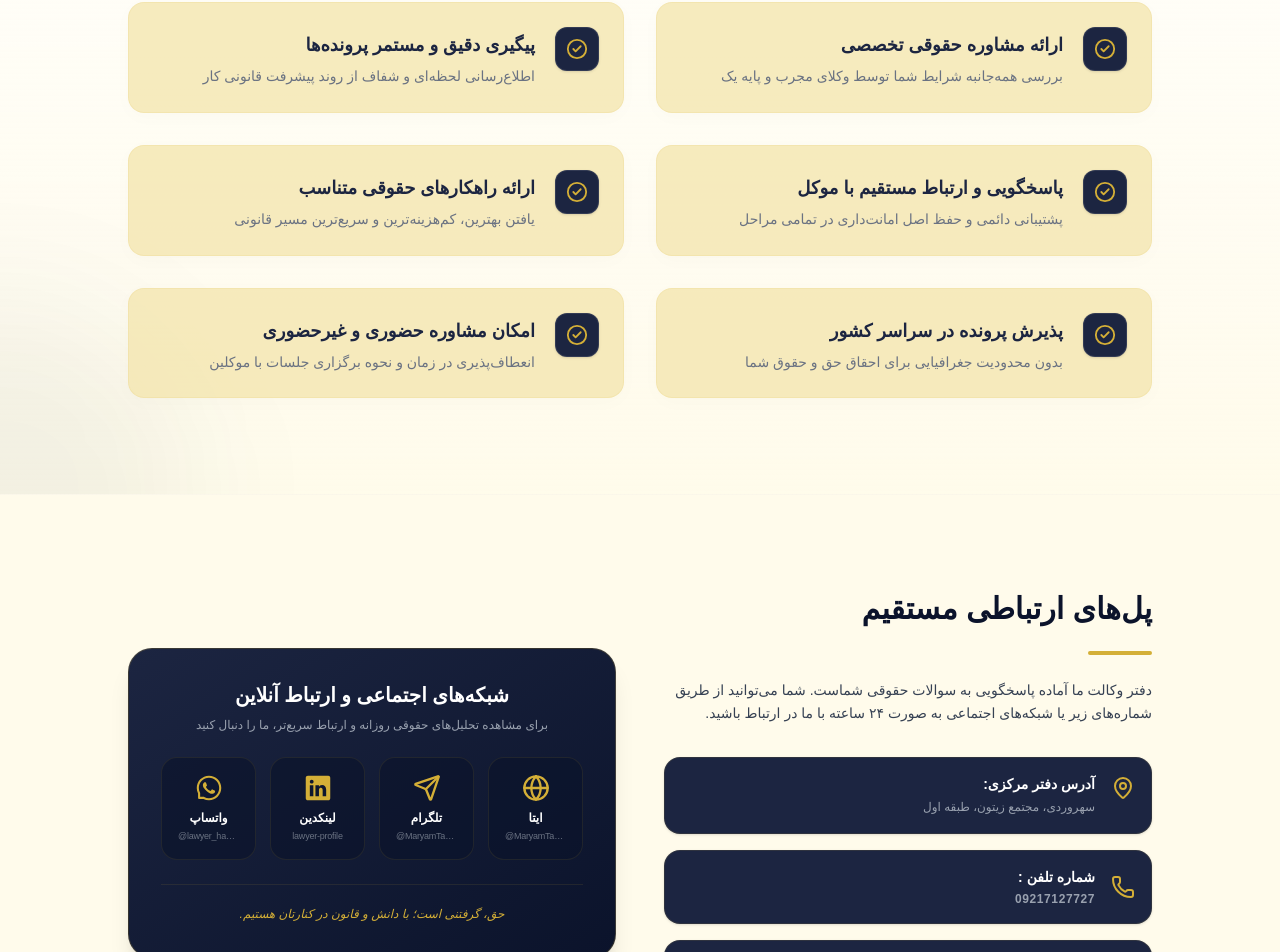
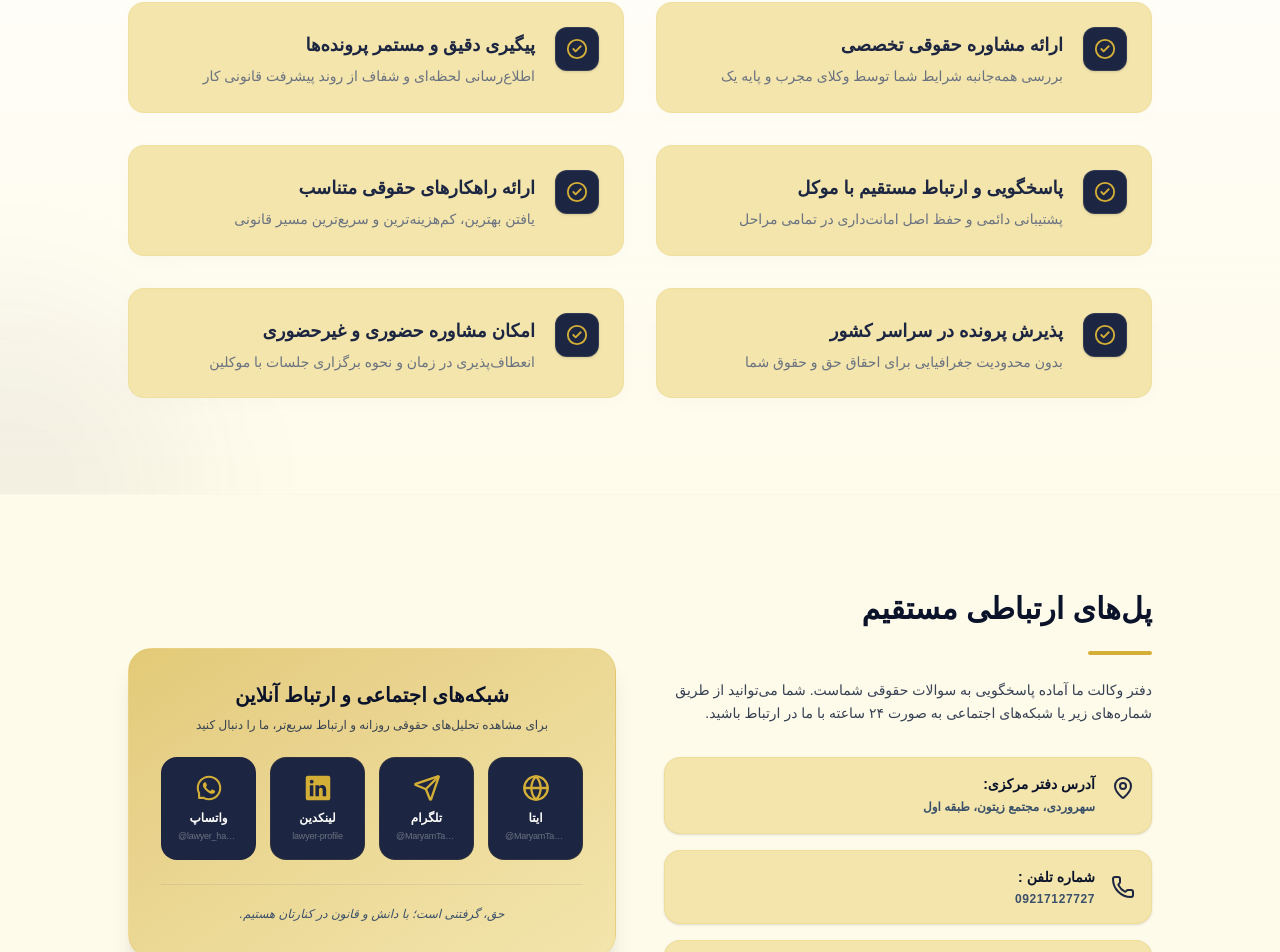
Before and after one commit to zahratec50/lawyer, a Next.js app: page / in a window 1280 px wide. Shown: the part 1848-2800 px from the top of the page. Built offline with nearby package versions, Linux system fonts and the light colour scheme; a web font is replaced by a local one.

Commit message:
change some styles

```diff
--- a/app/page.tsx
+++ b/app/page.tsx
@@ -24,7 +24,7 @@ export default function LawyerLanding() {
       {/* فوتر ساده و شیک */}
       <footer className="bg-luxury-dark border-t border-luxury-gold/5 py-8 text-center text-xs text-gray-500">
         <p>
-          تمامی حقوق مادی و معنوی این وب‌سایت متعلق به دفتر وکالت فوق می‌باشد.
+          تمامی حقوق مادی و معنوی این وب‌سایت متعلق به دفتر وکالت فوق می‌باشد.Ⓒ 2026
         </p>
       </footer>
     </div>
--- a/components/index/Contact.tsx
+++ b/components/index/Contact.tsx
@@ -25,24 +25,26 @@ export default function Contact() {
             </p>
 
             <div className="space-y-4 pt-2">
-              <div className="flex items-start gap-4 p-4 rounded-[16px] bg-luxury-navy border border-luxury-gold/10 shadow-sm">
-                <MapPin className="w-6 h-6 text-luxury-gold shrink-0 mt-0.5" />
+              <div className="flex items-start gap-4 p-4 rounded-[16px] bg-luxury-goldLight border border-luxury-gold/15 shadow-sm">
+                <MapPin className="w-6 h-6 text-luxury-navy shrink-0 mt-0.5" />
                 <div>
-                  <h4 className="text-white font-bold text-sm">
+                  <h4 className="text-luxury-dark font-bold text-sm">
                     آدرس دفتر مرکزی:
                   </h4>
-                  <p className="text-gray-400 text-xs mt-1 leading-relaxed">
+                  <p className="text-luxury-blue font-bold text-xs mt-1 leading-relaxed">
                     سهروردی، مجتمع زیتون، طبقه اول
                   </p>
                 </div>
               </div>
 
-              <div className="flex items-center gap-4 p-4 rounded-[16px] bg-luxury-navy border border-luxury-gold/10 shadow-sm">
-                <Phone className="w-6 h-6 text-luxury-gold shrink-0" />
+              <div className="flex items-center gap-4 p-4 rounded-[16px] bg-luxury-goldLight border border-luxury-gold/15 shadow-sm">
+                <Phone className="w-6 h-6 text-luxury-navy shrink-0" />
                 <div>
-                  <h4 className="text-white font-bold text-sm">شماره تلفن :</h4>
+                  <h4 className="text-luxury-dark font-bold text-sm">
+                    شماره تلفن :
+                  </h4>
                   <p
-                    className="text-gray-400 text-xs mt-1 font-semibold tracking-wider"
+                    className="text-luxury-blue text-xs mt-1 font-semibold tracking-wider"
                     dir="ltr"
                   >
                     09217127727
@@ -50,13 +52,18 @@ export default function Contact() {
                 </div>
               </div>
 
-              <div className="flex items-center gap-4 p-4 rounded-[16px] bg-luxury-navy border border-luxury-gold/10 shadow-sm">
-                <Mail className="w-6 h-6 text-luxury-gold shrink-0" />
+              <div className="flex items-center gap-4 p-4 rounded-[16px] bg-luxury-goldLight border border-luxury-gold/15 shadow-sm">
+
+                  <Mail className="w-6 h-6 text-luxury-navy shrink-0" />
+
                 <div>
-                  <h4 className="text-white font-bold text-sm">
+                  <h4 className="text-luxury-dark font-bold text-sm">
                     پست الکترونیک:
                   </h4>
-                  <p className="text-gray-400 text-xs mt-1" dir="ltr">
+                  <p
+                    className="text-luxury-blue font-medium text-xs mt-1"
+                    dir="ltr"
+                  >
                     maryamtaheri1475@gmail.com
                   </p>
                 </div>
@@ -65,12 +72,12 @@ export default function Contact() {
           </div>
 
           {/* شبکه‌های اجتماعی لوکس - اصلاح ساختار گرید برای موبایل */}
-          <div className="lg:col-span-6 bg-gradient-to-br from-luxury-navy to-luxury-dark p-6 sm:p-8 rounded-[24px] border border-luxury-gold/20 shadow-xl space-y-6">
+          <div className="lg:col-span-6 bg-gradient-to-br from-luxury-gold/65 to-luxury-goldLight p-6 sm:p-8 rounded-[24px] border border-luxury-gold/20 shadow-xl space-y-6">
             <div className="text-center space-y-2">
-              <h3 className="text-xl font-bold text-white">
+              <h3 className="text-xl font-bold text-luxury-dark">
                 شبکه‌های اجتماعی و ارتباط آنلاین
               </h3>
-              <p className="text-gray-400 text-xs px-4">
+              <p className="text-gray-700 text-xs px-4">
                 برای مشاهده تحلیل‌های حقوقی روزانه و ارتباط سریع‌تر، ما را دنبال
                 کنید
               </p>
@@ -83,7 +90,7 @@ export default function Contact() {
                 href="https://wa.me/message/LKIGZ6PEI7EZP1"
                 target="_blank"
                 rel="noopener noreferrer"
-                className="flex flex-col items-center justify-center p-4 rounded-[16px] bg-luxury-dark/60 border border-luxury-gold/10 hover:border-luxury-gold transition-all duration-300 group text-center"
+                className="flex flex-col items-center justify-center p-4 rounded-[16px] bg-luxury-navy border border-luxury-navy/10 hover:border-luxury-gold transition-all duration-300 group text-center"
               >
                 <AiOutlineWhatsApp className="w-7 h-7 text-luxury-gold mb-2 group-hover:scale-110 transition-transform" />
                 <span className="text-white text-xs font-semibold">واتساپ</span>
@@ -97,7 +104,7 @@ export default function Contact() {
                 href="https://www.linkedin.com/in/maryam-taheri-6a1930266"
                 target="_blank"
                 rel="noopener noreferrer"
-                className="flex flex-col items-center justify-center p-4 rounded-[16px] bg-luxury-dark/60 border border-luxury-gold/10 hover:border-luxury-gold transition-all duration-300 group text-center"
+                className="flex flex-col items-center justify-center p-4 rounded-[16px] bg-luxury-navy border border-luxury-gold/10 hover:border-luxury-gold transition-all duration-300 group text-center"
               >
                 <IoLogoLinkedin className="w-7 h-7 text-luxury-gold mb-2 group-hover:scale-110 transition-transform" />
                 <span className="text-white text-xs font-semibold">
@@ -113,7 +120,7 @@ export default function Contact() {
                 href="https://t.me/LawyerMaryamTaheri"
                 target="_blank"
                 rel="noopener noreferrer"
-                className="flex flex-col items-center justify-center p-4 rounded-[16px] bg-luxury-dark/60 border border-luxury-gold/10 hover:border-luxury-gold transition-all duration-300 group text-center"
+                className="flex flex-col items-center justify-center p-4 rounded-[16px] bg-luxury-navy border border-luxury-gold/10 hover:border-luxury-gold transition-all duration-300 group text-center"
               >
                 <Send className="w-7 h-7 text-luxury-gold mb-2 group-hover:scale-110 transition-transform" />
                 <span className="text-white text-xs font-semibold">تلگرام</span>
@@ -127,7 +134,7 @@ export default function Contact() {
                 href="https://t.me/LawyerMaryamTaheri"
                 target="_blank"
                 rel="noopener noreferrer"
-                className="flex flex-col items-center justify-center p-4 rounded-[16px] bg-luxury-dark/60 border border-luxury-gold/10 hover:border-luxury-gold transition-all duration-300 group text-center"
+                className="flex flex-col items-center justify-center p-4 rounded-[16px] bg-luxury-navy border border-luxury-gold/10 hover:border-luxury-gold transition-all duration-300 group text-center"
               >
                 <Globe className="w-7 h-7 text-luxury-gold mb-2 group-hover:scale-110 transition-transform" />
                 <span className="text-white text-xs font-semibold">ایتا</span>
@@ -137,8 +144,8 @@ export default function Contact() {
               </a>
             </div>
 
-            <div className="pt-4 border-t border-luxury-gold/10 text-center">
-              <span className="text-xs text-luxury-gold italic font-medium">
+            <div className="pt-4 border-t border-luxury-blue/10 text-center">
+              <span className="text-xs text-luxury-blue italic font-medium">
                 حق، گرفتنی است؛ با دانش و قانون در کنارتان هستیم.
               </span>
             </div>
--- a/components/index/Expertise.tsx
+++ b/components/index/Expertise.tsx
@@ -54,7 +54,7 @@ export default function Expertise() {
           {areas.map((item, index) => (
             <div
               key={index}
-              className={`group relative bg-luxury-goldLight/75 rounded-[20px] p-6 md:p-8 shadow-[0_4px_20px_rgb(0,0,0,0.04)] hover:shadow-[0_10px_40px_rgba(212,175,55,0.12)] transition-all duration-500 hover:-translate-y-2 border border-transparent hover:border-luxury-gold/20 flex flex-col h-full mt-6 md:mt-0 ${
+              className={`group relative bg-luxury-goldLight rounded-[20px] p-6 md:p-8 shadow-[0_4px_20px_rgb(0,0,0,0.04)] hover:shadow-[0_10px_40px_rgba(212,175,55,0.12)] transition-all duration-500 hover:-translate-y-2 border border-transparent hover:border-luxury-gold/20 flex flex-col h-full mt-6 md:mt-0 ${
                 index === 1 ? "md:translate-y-8" : ""
               }`}
             >
--- a/components/index/Hero.tsx
+++ b/components/index/Hero.tsx
@@ -24,7 +24,7 @@ export default function Hero() {
                 className="object-cover grayscale group-hover:grayscale-0 hover:grayscale-0 transition-all duration-700 scale-105 group-hover:scale-100"
               />
             </div>
-            <div className="absolute bottom-6 -right-4 z-20 bg-luxury-navy/95 backdrop-blur-sm border border-luxury-gold p-4 rounded-[16px] shadow-xl min-w-[180px] sm:min-w-[200px]">
+            <div className="absolute bottom-6 -right-4 z-20 bg-luxury-navy/95 backdrop-blur-sm border border-luxury-gold/30 p-4 rounded-[16px] shadow-xl min-w-[180px] sm:min-w-[200px]">
               <h3 className="text-white font-bold text-base sm:text-lg">
                 مریم طاهری
               </h3>
@@ -42,7 +42,7 @@ export default function Hero() {
             <span>وکیل پایه یک دادگستری و مشاور حقوقی</span>
           </div>
 
-          <h1 className="text-3xl sm:text-4xl md:text-6xl font-black text-luxury-dark leading-tight">
+          <h1 className="text-3xl sm:text-4xl md:text-6xl font-black text-luxury-navy leading-tight">
             دفاع از حقوق شما، <br />
             <span className="text-transparent bg-clip-text bg-gradient-to-l from-luxury-gold via-luxury-goldLight to-luxury-gold">
               هنر و تخصص ماست
--- a/components/index/MyJob.tsx
+++ b/components/index/MyJob.tsx
@@ -57,7 +57,7 @@ export default function MyJob() {
           {areas.map((item, index) => (
             <div
               key={index}
-              className="group relative flex items-start p-5 md:p-6 bg-luxury-goldLight/75 rounded-[16px] border border-luxury-gold/10 shadow-[0_4px_20px_rgba(0,0,0,0.02)] hover:shadow-[0_8px_30px_rgba(212,175,55,0.1)] hover:-translate-y-1 transition-all duration-300 overflow-hidden cursor-default"
+              className="group relative flex items-start p-5 md:p-6 bg-luxury-goldLight rounded-[16px] border border-luxury-gold/10 shadow-[0_4px_20px_rgba(0,0,0,0.02)] hover:shadow-[0_8px_30px_rgba(212,175,55,0.1)] hover:-translate-y-1 transition-all duration-300 overflow-hidden cursor-default"
             >
               {/* خط طلایی کناری */}
               <div className="absolute inset-y-0 right-0 w-1 bg-luxury-gold scale-y-0 group-hover:scale-y-100 transition-transform duration-300 origin-bottom"></div>
```
Also changed, not shown: public/images/mt.jpg.
